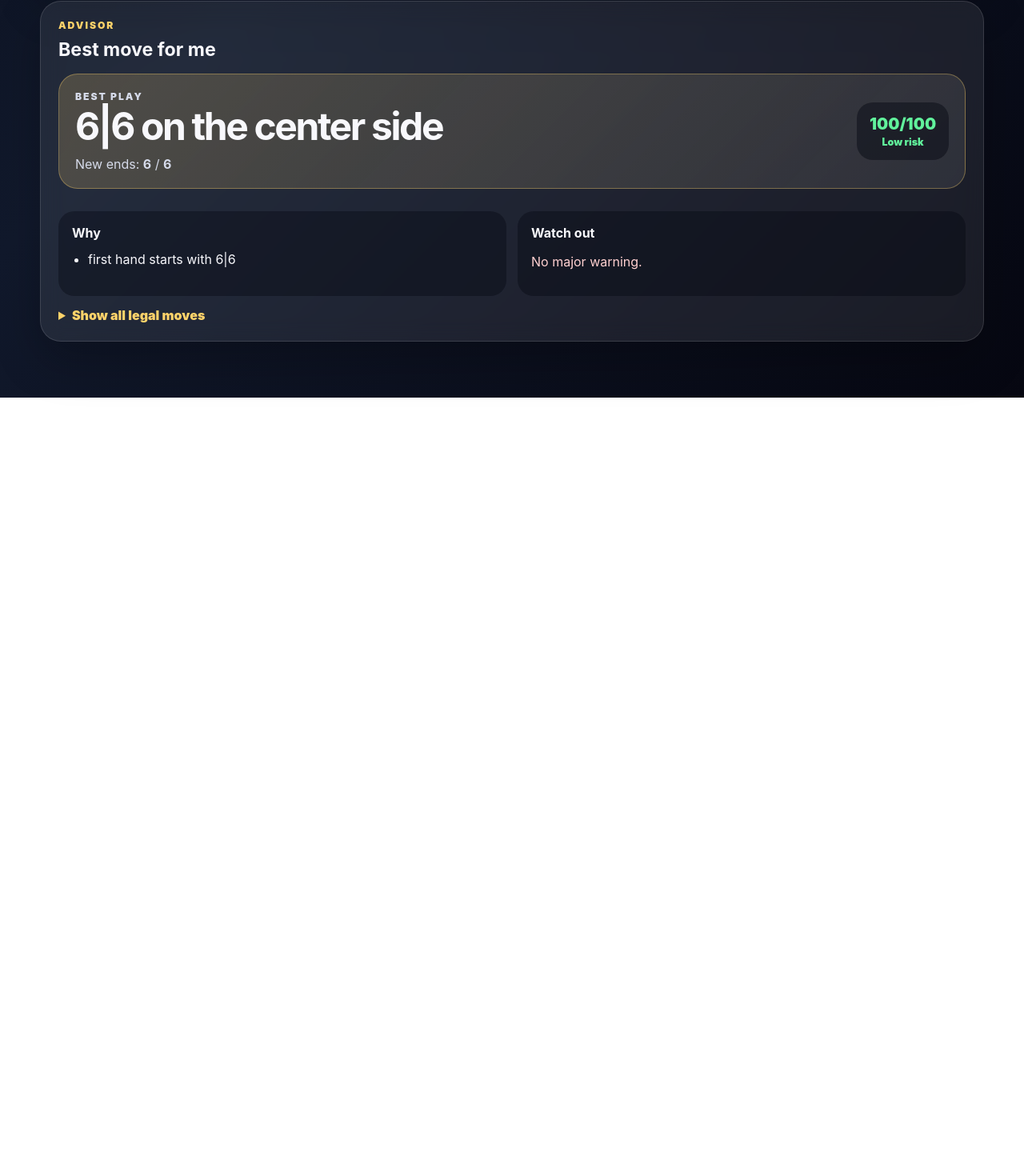
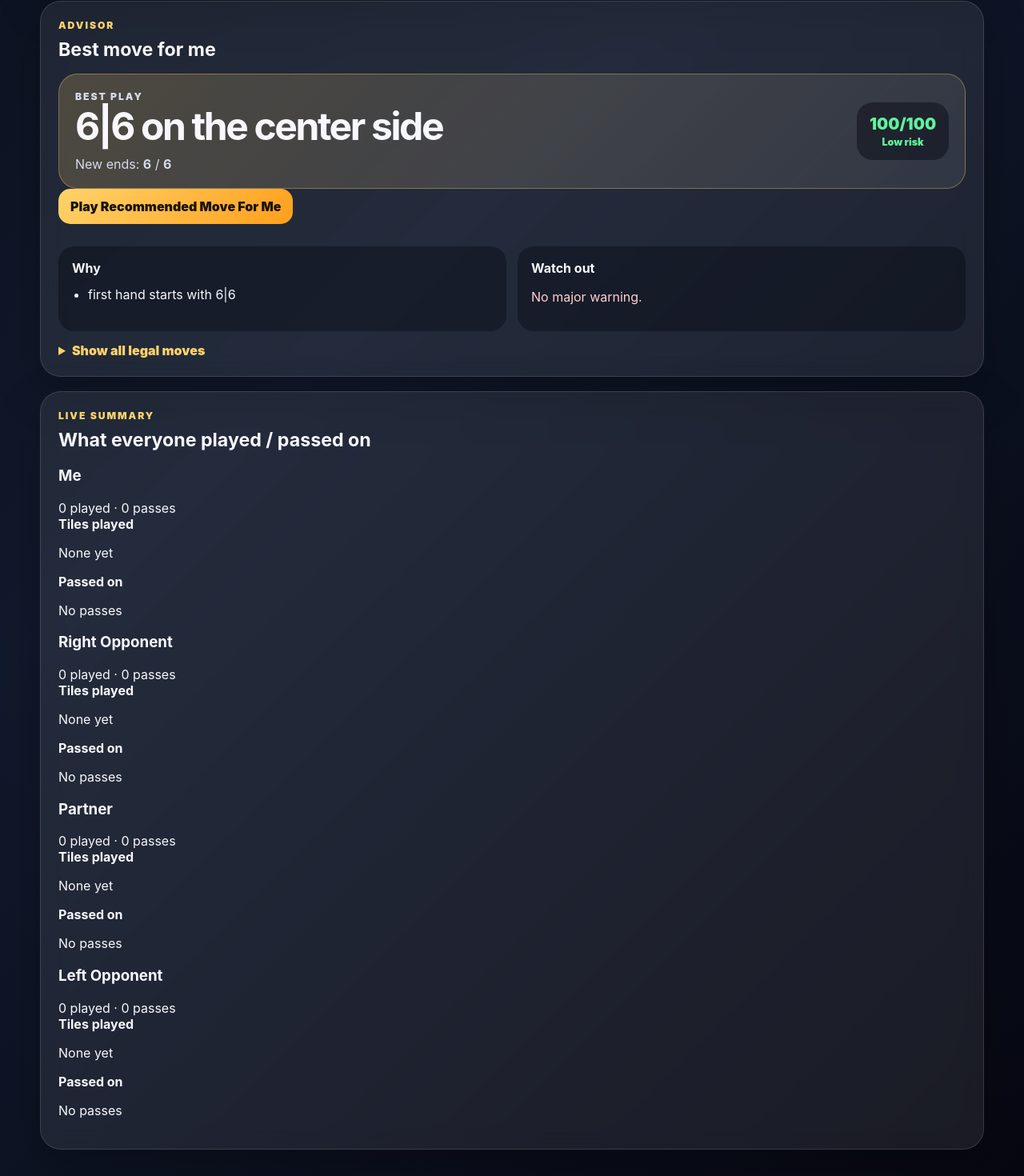
Before and after one commit to jito609/ana, a React (Create React App) app: page / in a window 1280 px wide. Shown: the part 1262-2732 px from the top of the page at 80% size. Before the commit the page ends 1759 px from the top, so only its background shows below. Built offline with nearby package versions, Linux system fonts and the light colour scheme.

Commit message:
Update App.js

```diff
--- a/src/App.js
+++ b/src/App.js
@@ -14,8 +14,8 @@ const DEFAULT_MY_HAND = ["6-6", "6-4", "5-2", "4-2", "3-3", "2-1", "1-0"];
 
 function buildFullSet() {
   const tiles = [];
-  for (let high = 0; high <= 6; high++) {
-    for (let low = 0; low <= high; low++) {
+  for (let high = 0; high <= 6; high += 1) {
+    for (let low = 0; low <= high; low += 1) {
       tiles.push(`${high}-${low}`);
     }
   }
@@ -89,13 +89,17 @@ function getNewEnds(tile, side, leftEnd, rightEnd) {
 
 function removeOneTile(hand, tileToRemove) {
   let removed = false;
-  return hand.filter((tile) => {
+
+  const nextHand = hand.filter((tile) => {
     if (!removed && tile === tileToRemove) {
       removed = true;
       return false;
     }
+
     return true;
   });
+
+  return nextHand;
 }
 
 function countNumberInTiles(tiles, number) {
@@ -119,9 +123,11 @@ function getPassWeakness(passLog) {
 
   passLog.forEach((pass) => {
     if (!weakness[pass.playerId]) return;
+
     if (pass.leftEnd !== null && !weakness[pass.playerId].includes(pass.leftEnd)) {
       weakness[pass.playerId].push(pass.leftEnd);
     }
+
     if (pass.rightEnd !== null && !weakness[pass.playerId].includes(pass.rightEnd)) {
       weakness[pass.playerId].push(pass.rightEnd);
     }
@@ -266,11 +272,11 @@ function analyzeMyMove({ myHand, playedTiles, leftEnd, rightEnd, passLog }) {
   };
 }
 
-function Tile({ tile, onClick, disabled = false, selected = false }) {
+function Tile({ tile, onClick, disabled = false, selected = false, mini = false }) {
   return (
     <button
       type="button"
-      className={`tile ${selected ? "selected" : ""}`}
+      className={`tile ${selected ? "selected" : ""} ${mini ? "mini-tile" : ""}`}
       onClick={onClick}
       disabled={disabled}
     >
@@ -311,7 +317,7 @@ function TileSelect({ value, onChange, usedTiles, allowUsed = false, label = "Ti
   );
 }
 
-function BoardVisual({ board }) {
+function BoardVisual({ board, leftEnd, rightEnd }) {
   if (!board.length) {
     return (
       <div className="board-empty">
@@ -320,16 +326,80 @@ function BoardVisual({ board }) {
     );
   }
 
+  const center = board[0];
+  const leftPlays = board.filter((play, index) => index > 0 && play.side === "left").reverse();
+  const rightPlays = board.filter((play, index) => index > 0 && play.side === "right");
+
   return (
-    <div className="board-track">
-      {board.map((play, index) => (
-        <div key={play.id} className={`board-tile ${play.side}`}>
+    <div className="live-table">
+      <div className="end-pill">Left end: {leftEnd}</div>
+
+      <div className="domino-line">
+        <div className="wing left-wing">
+          {leftPlays.map((play) => (
+            <div key={play.id} className="board-tile-card">
               <Tile tile={play.tile} disabled />
-          <small>
-            {index + 1}. {getPlayerLabel(play.playerId)}
-          </small>
+              <small>{getPlayerLabel(play.playerId)}</small>
             </div>
           ))}
+        </div>
+
+        <div className="center-tile">
+          <Tile tile={center.tile} disabled />
+          <small>Start: {getPlayerLabel(center.playerId)}</small>
+        </div>
+
+        <div className="wing right-wing">
+          {rightPlays.map((play) => (
+            <div key={play.id} className="board-tile-card">
+              <Tile tile={play.tile} disabled />
+              <small>{getPlayerLabel(play.playerId)}</small>
+            </div>
+          ))}
+        </div>
+      </div>
+
+      <div className="end-pill">Right end: {rightEnd}</div>
+    </div>
+  );
+}
+
+function PlayerSummary({ player, board, passLog }) {
+  const played = board.filter((play) => play.playerId === player.id);
+  const passes = passLog.filter((pass) => pass.playerId === player.id);
+
+  return (
+    <div className={`summary-card ${player.team}`}>
+      <div className="summary-head">
+        <h3>{player.label}</h3>
+        <span>{played.length} played · {passes.length} passes</span>
+      </div>
+
+      <div className="summary-section">
+        <strong>Tiles played</strong>
+        {played.length ? (
+          <div className="summary-tiles">
+            {played.map((play) => (
+              <Tile key={play.id} tile={play.tile} disabled mini />
+            ))}
+          </div>
+        ) : (
+          <p>None yet</p>
+        )}
+      </div>
+
+      <div className="summary-section">
+        <strong>Passed on</strong>
+        {passes.length ? (
+          <div className="pass-chips">
+            {passes.map((pass) => (
+              <span key={pass.id}>{pass.leftEnd}/{pass.rightEnd}</span>
+            ))}
+          </div>
+        ) : (
+          <p>No passes</p>
+        )}
+      </div>
     </div>
   );
 }
@@ -389,6 +459,7 @@ export default function App() {
     };
 
     setBoard([play]);
+    setPassLog([]);
     setLeftEnd(nextEnds.leftEnd);
     setRightEnd(nextEnds.rightEnd);
     setCurrentTurn(getNextPlayerRight(starter).id);
@@ -397,20 +468,21 @@ export default function App() {
       setMyHand((current) => removeOneTile(current, starterTile));
     }
 
-    setPlayPlayer(getNextPlayerRight(starter).id);
+    const next = getNextPlayerRight(starter);
+    setPlayPlayer(next.id);
   }
 
-  function addPlay() {
-    const sides = getLegalSides(playTile, leftEnd, rightEnd);
-    if (!sides.includes(playSide)) return;
+  function applyPlay(playerId, tile, side) {
+    const sides = getLegalSides(tile, leftEnd, rightEnd);
+    if (!sides.includes(side)) return false;
 
-    const nextEnds = getNewEnds(playTile, playSide, leftEnd, rightEnd);
+    const nextEnds = getNewEnds(tile, side, leftEnd, rightEnd);
 
     const play = {
       id: Date.now(),
-      playerId: playPlayer,
-      tile: playTile,
-      side: playSide,
+      playerId,
+      tile,
+      side,
       leftEndAfter: nextEnds.leftEnd,
       rightEndAfter: nextEnds.rightEnd,
     };
@@ -419,13 +491,24 @@ export default function App() {
     setLeftEnd(nextEnds.leftEnd);
     setRightEnd(nextEnds.rightEnd);
 
-    if (playPlayer === "me") {
-      setMyHand((current) => removeOneTile(current, playTile));
+    if (playerId === "me") {
+      setMyHand((current) => removeOneTile(current, tile));
     }
 
-    const next = getNextPlayerRight(playPlayer);
+    const next = getNextPlayerRight(playerId);
     setCurrentTurn(next.id);
     setPlayPlayer(next.id);
+
+    return true;
+  }
+
+  function addPlay() {
+    applyPlay(playPlayer, playTile, playSide);
+  }
+
+  function playRecommendedMove(move) {
+    if (!move) return;
+    applyPlay("me", move.tile, move.side);
   }
 
   function addPass() {
@@ -446,7 +529,16 @@ export default function App() {
 
   function undoLast() {
     const last = board[board.length - 1];
-    if (!last) return;
+
+    if (!last) {
+      const lastPass = passLog[passLog.length - 1];
+      if (!lastPass) return;
+
+      setPassLog((current) => current.slice(0, -1));
+      setCurrentTurn(lastPass.playerId);
+      setPlayPlayer(lastPass.playerId);
+      return;
+    }
 
     const newBoard = board.slice(0, -1);
     setBoard(newBoard);
@@ -488,10 +580,10 @@ export default function App() {
       <section className="hero">
         <div>
           <p className="eyebrow">Simple Live Domino Advisor</p>
-          <h1>Input plays as they happen. Get your best move.</h1>
+          <h1>Track the board live. Get your best move.</h1>
           <p>
-            Add your hand, start the board, then enter each tile played. The board updates live and
-            the advisor tells you what to play when it is your turn.
+            Add your hand, start the board, then enter each tile as it is played.
+            Your hand removes tiles automatically, the board updates, and every player gets a summary.
           </p>
         </div>
         <button className="ghost danger" type="button" onClick={resetEverything}>
@@ -499,7 +591,7 @@ export default function App() {
         </button>
       </section>
 
-      <section className="panel">
+      <section className="panel hand-panel">
         <div className="section-head">
           <div>
             <p className="step">Step 1</p>
@@ -540,7 +632,7 @@ export default function App() {
             <TileSelect value={starterTile} onChange={setStarterTile} usedTiles={new Set(playedTiles)} allowUsed label="Starting tile" />
           </div>
 
-          <button className="primary" type="button" onClick={startHand}>
+          <button className="primary full-btn" type="button" onClick={startHand}>
             Start / Restart Board With This Tile
           </button>
 
@@ -558,7 +650,7 @@ export default function App() {
             <span>Next after this always moves right.</span>
           </div>
 
-          <div className="form-grid">
+          <div className="form-grid add-play-grid">
             <PlayerSelect value={playPlayer} onChange={setPlayPlayer} label="Who played?" />
             <TileSelect value={playTile} onChange={setPlayTile} usedTiles={usedTiles} allowUsed={playPlayer === "me"} label="Tile played" />
             <label className="field">
@@ -597,7 +689,7 @@ export default function App() {
             </h2>
           </div>
         </div>
-        <BoardVisual board={board} />
+        <BoardVisual board={board} leftEnd={leftEnd} rightEnd={rightEnd} />
       </section>
 
       <section className="panel result-panel">
@@ -606,7 +698,8 @@ export default function App() {
 
         {currentTurn !== "me" && (
           <div className="notice">
-            It is currently <strong>{getPlayerLabel(currentTurn)}</strong>'s turn. Keep entering plays until it gets back to you.
+            It is currently <strong>{getPlayerLabel(currentTurn)}</strong>'s turn.
+            Keep entering plays until it gets back to you.
           </div>
         )}
 
@@ -629,6 +722,10 @@ export default function App() {
                 <small>{best.risk} risk</small>
               </div>
             </div>
+
+            <button className="primary full-btn" type="button" onClick={() => playRecommendedMove(best)}>
+              Play Recommended Move For Me
+            </button>
 
             <div className="small-results">
               {backup && (
@@ -682,19 +779,15 @@ export default function App() {
         )}
       </section>
 
-      {passLog.length > 0 && (
       <section className="panel">
-          <p className="step">Pass tracker</p>
-          <h2>Passes remembered</h2>
-          <div className="pass-list">
-            {passLog.map((pass, index) => (
-              <div key={pass.id}>
-                #{index + 1} {getPlayerLabel(pass.playerId)} passed on ends {pass.leftEnd}/{pass.rightEnd}
-              </div>
+        <p className="step">Live summary</p>
+        <h2>What everyone played / passed on</h2>
+        <div className="summary-grid">
+          {PLAYERS_RIGHT_ORDER.map((player) => (
+            <PlayerSummary key={player.id} player={player} board={board} passLog={passLog} />
           ))}
         </div>
       </section>
-      )}
     </main>
   );
 }
```
Lines whose indentation alone changed are shown as unchanged.
